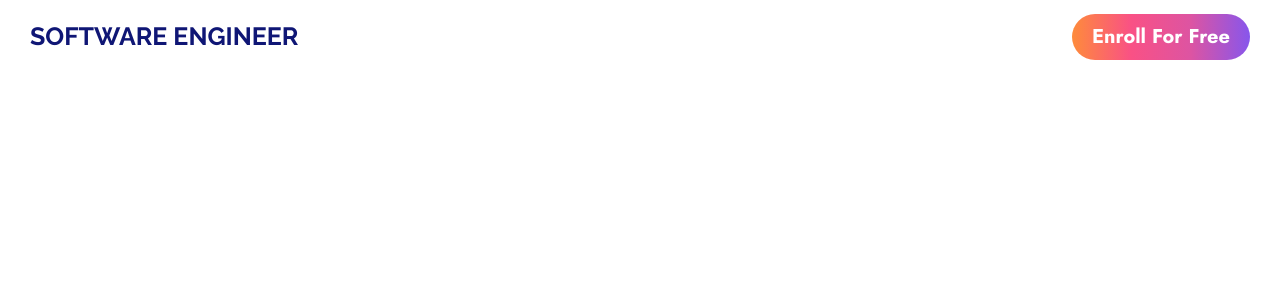
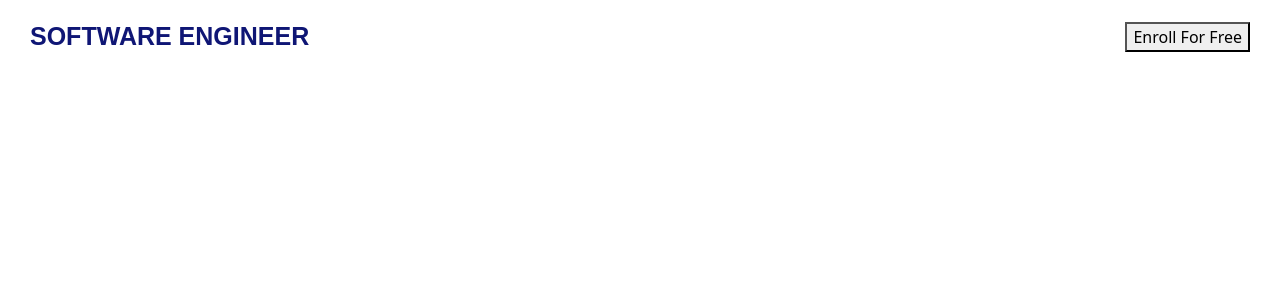
Before and after one commit to amanc1248/learnandearnfrontend, a React (Create React App) app: page / in a window 1280 px wide. Shown: the top 300 px of the page. Built offline with nearby package versions, Linux system fonts and the light colour scheme.

Commit message:
Separated: button style

```diff
--- a/src/styles/header.css
+++ b/src/styles/header.css
@@ -1,15 +1,4 @@
-@import url('https://fonts.googleapis.com/css2?family=Jost:ital,wght@0,100;0,200;0,300;0,400;0,500;0,600;0,700;0,800;0,900;1,100;1,200;1,300;1,400;1,500;1,600;1,700;1,800;1,900&family=Raleway:ital,wght@0,100;0,200;0,300;0,400;0,500;0,600;0,700;0,800;0,900;1,100;1,200;1,300;1,400;1,500;1,600;1,700;1,800;1,900&display=swap');
-.enroll__for__free__button{
-    background: linear-gradient(to right, #FE8B3B, #F95185, #DD54A2, #8756EC);
-    border-radius: 30px;
-    border: none;
-    color: white;
-    padding: 8px 20px ;
-    font-weight: 700;
-    font-size: 20px;
-    font-family: 'Jost', sans-serif;
-    width: 100%;
-  }
+
 
   .header__container__div{
     margin: 5px 30px;
```
